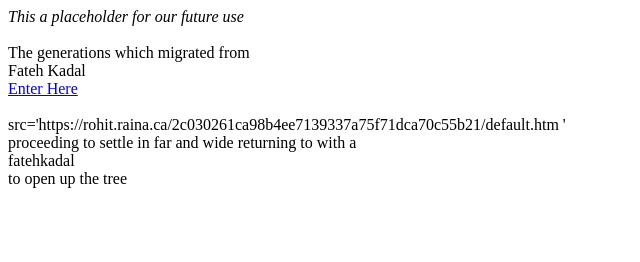
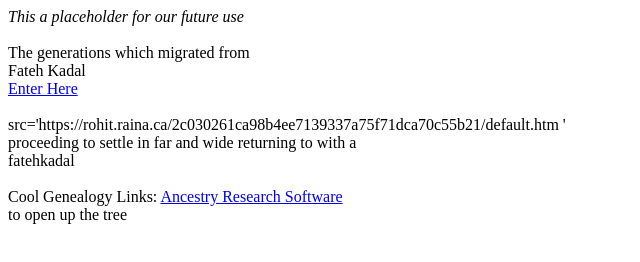
Before and after one commit to rraina67/rraina67-rraina67.github.io, a plain HTML site: page 2c030261ca98b4ee7139337a75f71dca70c55b21/index.html in a window 1280 px wide. Shown: the whole page, without its empty margins (0-640 px from the left). Drawn offline with Linux system fonts and the light colour scheme.

Commit message:
Update index.html

```diff
--- a/2c030261ca98b4ee7139337a75f71dca70c55b21/index.html
+++ b/2c030261ca98b4ee7139337a75f71dca70c55b21/index.html
@@ -14,5 +14,10 @@ The generations which migrated from
   <br>
   fatehkadal
   <br>
+<br>
+Cool Genealogy Links: <a href="http://www.genopro.com/" title="Software to document your ancestry" target="_Blank">Ancestry Research Software</a>
+
+  <br />
+
  to open up the tree
 </html>
```
